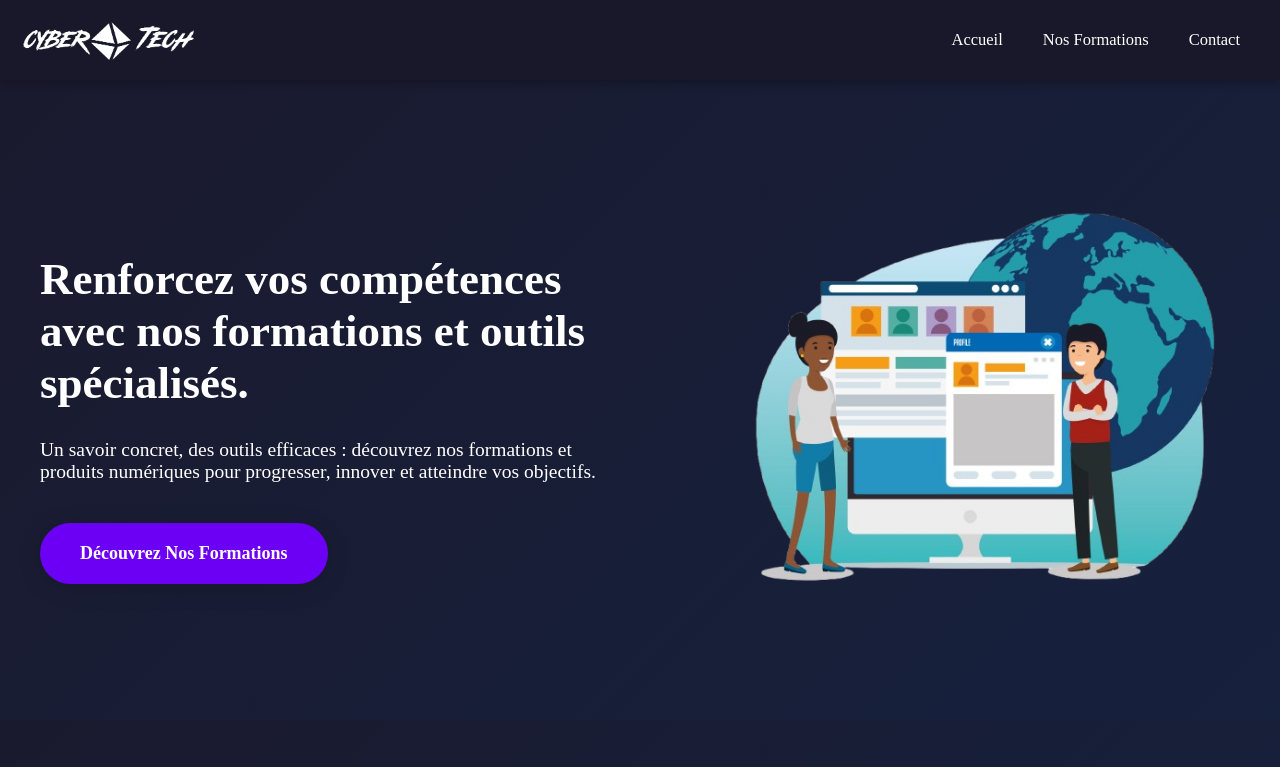
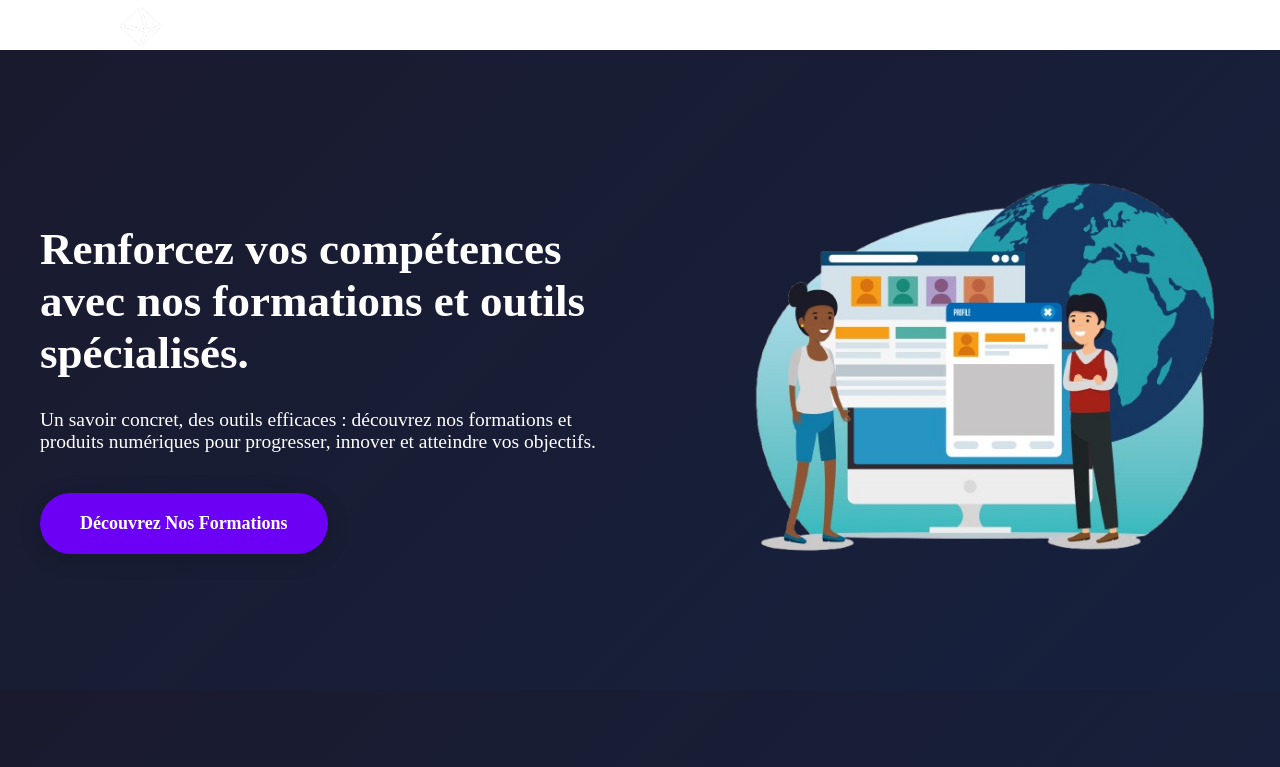
Before and after one commit to scorpion19-wist/scorpion19-wist.github.io, a plain HTML site: page index.html in a window 1280 px wide. Shown: the top 767 px of the page. Drawn offline with Linux system fonts and the light colour scheme.

Commit message:
Update styles.css

```diff
--- a/style/styles.css
+++ b/style/styles.css
@@ -10,10 +10,7 @@ body {
     font-size: 1rem;
 }
 
-.logo{
-    width: 150px;
-    height: ;
-    margin-left: -30px;
+
 }
 
 header {
```
